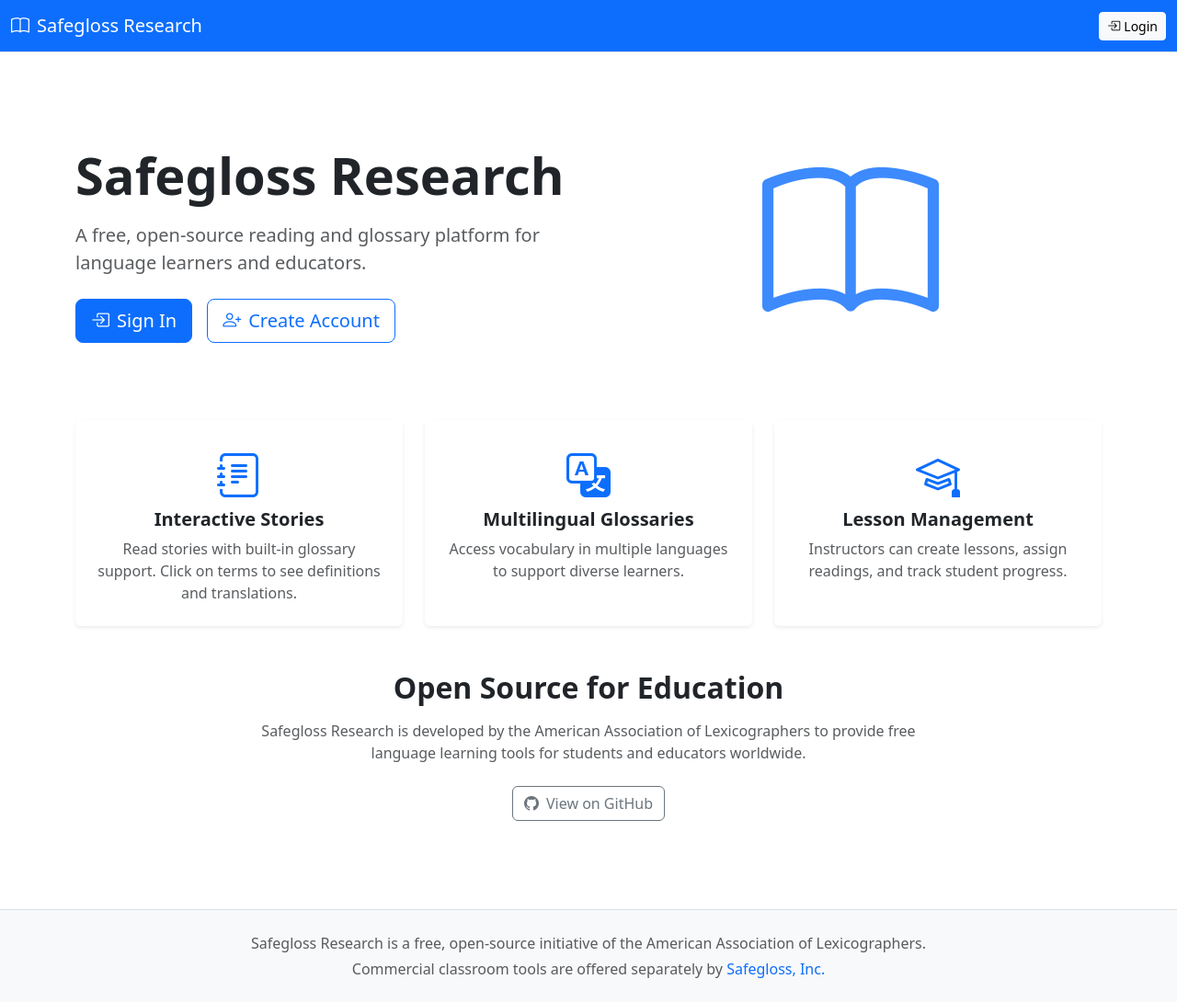
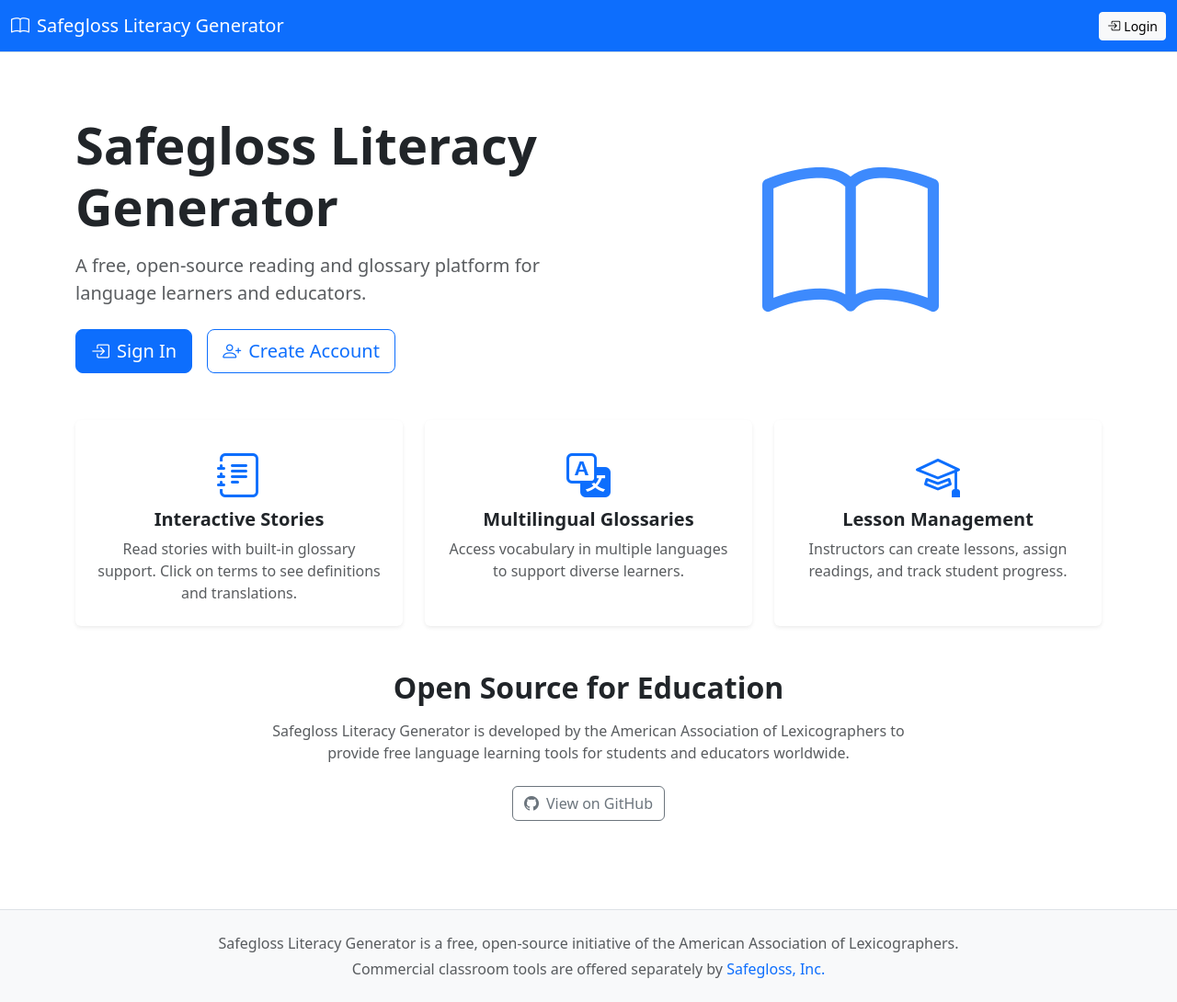
Before and after one commit to w9smz8qkh6-stack/safegloss-legacy, a Django app: page / in a window 1280 px wide. Shown: the whole page at 92% size. Run offline with Django 5.2, Linux system fonts and the light colour scheme; some libraries are stand-ins or nearby versions.

Commit message:
Rebrand to Safegloss Literacy Generator
- Update all templates with new branding
- Change site title, navbar, footer, and auth pages

🤖 Generated with [Claude Code](https://claude.com/claude-code)

Co-Authored-By: Claude Opus 4.5 <noreply@anthropic.com>

```diff
--- a/core/templates/core/base.html
+++ b/core/templates/core/base.html
@@ -3,7 +3,7 @@
 <html lang="en">
 <head>
   <meta charset="utf-8">
-  <title>{% block title %}Safegloss Research{% endblock %}</title>
+  <title>{% block title %}Safegloss Literacy Generator{% endblock %}</title>
   <meta name="viewport" content="width=device-width, initial-scale=1">
   <link href="https://cdn.jsdelivr.net/npm/bootstrap@5.3.3/dist/css/bootstrap.min.css" rel="stylesheet">
   <link href="https://cdn.jsdelivr.net/npm/bootstrap-icons@1.11.3/font/bootstrap-icons.min.css" rel="stylesheet">
@@ -15,7 +15,7 @@
 <nav class="navbar navbar-expand-lg navbar-dark bg-primary border-bottom mb-3">
   <div class="container-fluid">
     <a class="navbar-brand" href="{% url 'core:home' %}">
-      <i class="bi bi-book me-2"></i>Safegloss Research
+      <i class="bi bi-book me-2"></i>Safegloss Literacy Generator
     </a>
     <button class="navbar-toggler" type="button" data-bs-toggle="collapse" data-bs-target="#navbarNav">
       <span class="navbar-toggler-icon"></span>
@@ -86,7 +86,7 @@
 <footer class="mt-5 py-4 bg-light border-top">
   <div class="container text-center">
     <p class="text-muted mb-1">
-      Safegloss Research is a free, open-source initiative of the American Association of Lexicographers.
+      Safegloss Literacy Generator is a free, open-source initiative of the American Association of Lexicographers.
     </p>
     <p class="text-muted mb-0">
       Commercial classroom tools are offered separately by <a href="https://safegloss.com" class="text-decoration-none">Safegloss, Inc.</a>
--- a/core/templates/core/home.html
+++ b/core/templates/core/home.html
@@ -1,14 +1,14 @@
 {% extends "core/base.html" %}
 {% load static %}
 
-{% block title %}Safegloss Research - Open Source Reading Platform{% endblock %}
+{% block title %}Safegloss Literacy Generator - Open Source Reading Platform{% endblock %}
 
 {% block content %}
 <div class="container py-5">
   <!-- Hero Section -->
   <div class="row align-items-center mb-5">
     <div class="col-lg-6">
-      <h1 class="display-4 fw-bold mb-3">Safegloss Research</h1>
+      <h1 class="display-4 fw-bold mb-3">Safegloss Literacy Generator</h1>
       <p class="lead text-muted mb-4">
         A free, open-source reading and glossary platform for language learners and educators.
       </p>
@@ -68,7 +68,7 @@
     <div class="col-lg-8 text-center">
       <h2 class="fw-bold mb-3">Open Source for Education</h2>
       <p class="text-muted mb-4">
-        Safegloss Research is developed by the American Association of Lexicographers to provide free language learning tools for students and educators worldwide.
+        Safegloss Literacy Generator is developed by the American Association of Lexicographers to provide free language learning tools for students and educators worldwide.
       </p>
       <a href="https://github.com" class="btn btn-outline-secondary">
         <i class="bi bi-github me-2"></i>View on GitHub
--- a/core/templates/core/login.html
+++ b/core/templates/core/login.html
@@ -1,7 +1,7 @@
 {% extends "core/base.html" %}
 {% load crispy_forms_tags socialaccount %}
 
-{% block title %}Sign In - Safegloss Research{% endblock %}
+{% block title %}Sign In - Safegloss Literacy Generator{% endblock %}
 
 {% block content %}
 <div class="row justify-content-center">
--- a/templates/account/login.html
+++ b/templates/account/login.html
@@ -1,13 +1,13 @@
 {% extends "account/base.html" %}
 {% load django_bootstrap5 socialaccount %}
 
-{% block title %}Sign In - Safegloss Research{% endblock %}
+{% block title %}Sign In - Safegloss Literacy Generator{% endblock %}
 
 {% block content %}
 <div class="card auth-card">
   <div class="auth-header text-white">
     <i class="bi bi-book"></i>
-    <h3 class="mt-2 mb-0">Safegloss Research</h3>
+    <h3 class="mt-2 mb-0">Safegloss Literacy Generator</h3>
     <p class="mb-0 opacity-75">Sign in to continue</p>
   </div>
   <div class="card-body p-4">
--- a/templates/account/signup.html
+++ b/templates/account/signup.html
@@ -1,14 +1,14 @@
 {% extends "account/base.html" %}
 {% load django_bootstrap5 socialaccount %}
 
-{% block title %}Sign Up - Safegloss Research{% endblock %}
+{% block title %}Sign Up - Safegloss Literacy Generator{% endblock %}
 
 {% block content %}
 <div class="card auth-card">
   <div class="auth-header text-white">
     <i class="bi bi-person-plus"></i>
     <h3 class="mt-2 mb-0">Create Account</h3>
-    <p class="mb-0 opacity-75">Join Safegloss Research</p>
+    <p class="mb-0 opacity-75">Join Safegloss Literacy Generator</p>
   </div>
   <div class="card-body p-4">
     {% get_providers as socialaccount_providers %}
```
